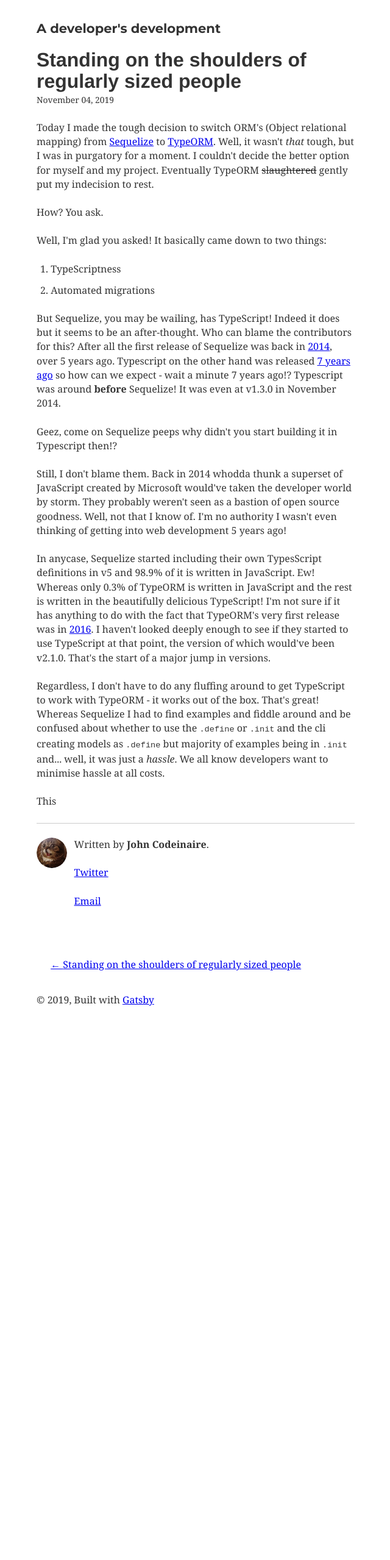
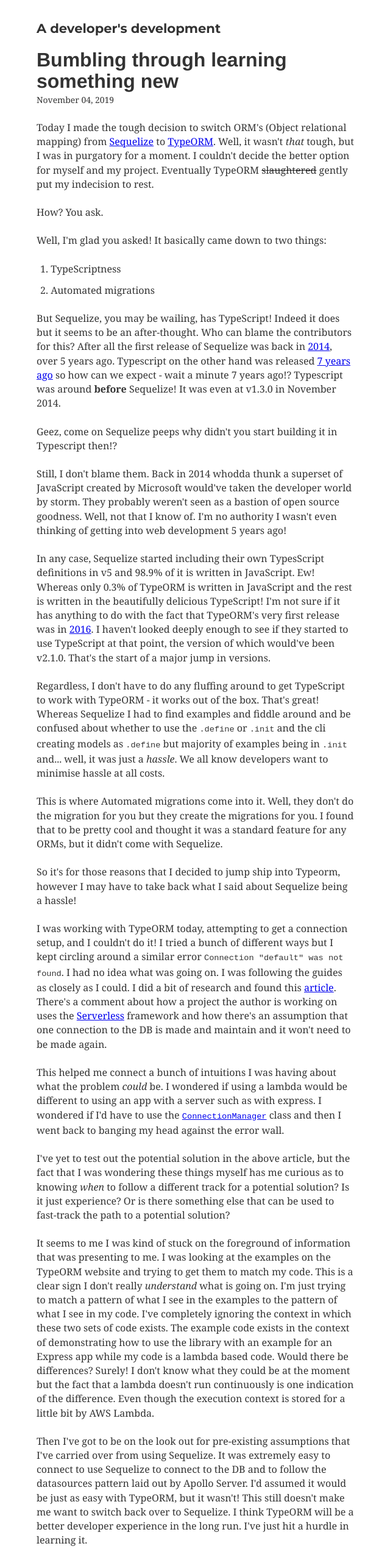
Before and after one commit to codeinaire/my-blog, a Gatsby site: page /the-learning-process/ in a window 1280 px wide. Shown: the top 2559 px of the page at 61% size, without its empty margins (319-959 px from the left). Before the commit the page ends 1687 px from the top, so only its background shows below. Built offline with nearby package versions, Linux system fonts and the light colour scheme; Gatsby itself is replaced by a stand-in of ours; some packages are replaced by stand-ins of ours; what typography-theme-irving would draw is missing.

Commit message:
Finished blog post from yesterday

```diff
--- a/content/blog/the-learning-process/index.md
+++ b/content/blog/the-learning-process/index.md
@@ -1,8 +1,8 @@
 ---
-title: Standing on the shoulders of regularly sized people
+title: Bumbling through learning something new
 date: "2019-11-04"
-description: A non-comprehensive thought trail of why BSD license and the like are great.
-tags: ["typeorm", "sequelize", ""]
+description: At first there's excitement then there's hair pulling
+tags: ["typeorm", "sequelize", "hassle"]
 ---
 
 Today I made the tough decision to switch ORM's (Object relational mapping) from [Sequelize](https://github.com/sequelize/sequelize) to [TypeORM](https://github.com/typeorm/typeorm). Well, it wasn't _that_ tough, but I was in purgatory for a moment. I couldn't decide the better option for myself and my project. Eventually TypeORM ~~slaughtered~~ gently put my indecision to rest.
@@ -19,8 +19,20 @@
 
 Still, I don't blame them. Back in 2014 whodda thunk a superset of JavaScript created by Microsoft would've taken the developer world by storm. They probably weren't seen as a bastion of open source goodness. Well, not that I know of. I'm no authority I wasn't even thinking of getting into web development 5 years ago!
 
-In anycase, Sequelize started including their own TypesScript definitions in v5 and 98.9% of it is written in JavaScript. Ew! Whereas only 0.3% of TypeORM is written in JavaScript and the rest is written in the beautifully delicious TypeScript! I'm not sure if it has anything to do with the fact that TypeORM's very first release was in [2016](https://github.com/typeorm/typeorm/releases?after=0.1.0). I haven't looked deeply enough to see if they started to use TypeScript at that point, the version of which would've been v2.1.0. That's the start of a major jump in versions.
+In any case, Sequelize started including their own TypesScript definitions in v5 and 98.9% of it is written in JavaScript. Ew! Whereas only 0.3% of TypeORM is written in JavaScript and the rest is written in the beautifully delicious TypeScript! I'm not sure if it has anything to do with the fact that TypeORM's very first release was in [2016](https://github.com/typeorm/typeorm/releases?after=0.1.0). I haven't looked deeply enough to see if they started to use TypeScript at that point, the version of which would've been v2.1.0. That's the start of a major jump in versions.
 
 Regardless, I don't have to do any fluffing around to get TypeScript to work with TypeORM - it works out of the box. That's great! Whereas Sequelize I had to find examples and fiddle around and be confused about whether to use the `.define` or `.init` and the cli creating models as `.define` but majority of examples being in `.init` and... well, it was just a _hassle_. We all know developers want to minimise hassle at all costs.
 
-This
+This is where Automated migrations come into it. Well, they don't do the migration for you but they create the migrations for you. I found that to be pretty cool and thought it was a standard feature for any ORMs, but it didn't come with Sequelize.
+
+So it's for those reasons that I decided to jump ship into Typeorm, however I may have to take back what I said about Sequelize being a hassle!
+
+I was working with TypeORM today, attempting to get a connection setup, and I couldn't do it! I tried a bunch of different ways but I kept circling around a similar error `Connection "default" was not found`. I had no idea what was going on. I was following the guides as closely as I could. I did a bit of research and found this [article](https://medium.com/safara-engineering/wiring-up-typeorm-with-serverless-5cc29a18824f). There's a comment about how a project the author is working on uses the [Serverless](https://serverless.com/) framework and how there's an assumption that one connection to the DB is made and maintain and it won't need to be made again.
+
+This helped me connect a bunch of intuitions I was having about what the problem _could_ be. I wondered if using a lambda would be different to using an app with a server such as with express. I wondered if I'd have to use the [`ConnectionManager`](https://typeorm.io/#/connection/using-connectionmanager) class and then I went back to banging my head against the error wall.
+
+I've yet to test out the potential solution in the above article, but the fact that I was wondering these things myself has me curious as to knowing _when_ to follow a different track for a potential solution? Is it just experience? Or is there something else that can be used to fast-track the path to a potential solution?
+
+It seems to me I was kind of stuck on the foreground of information that was presenting to me. I was looking at the examples on the TypeORM website and trying to get them to match my code. This is a clear sign I don't really _understand_ what is going on. I'm just trying to match a pattern of what I see in the examples to the pattern of what I see in my code. I've completely ignoring the context in which these two sets of code exists. The example code exists in the context of demonstrating how to use the library with an example for an Express app while my code is a lambda based code. Would there be differences? Surely! I don't know what they could be at the moment but the fact that a lambda doesn't run continuously is one indication of the difference. Even though the execution context is stored for a little bit by AWS Lambda.
+
+Then I've got to be on the look out for pre-existing assumptions that I've carried over from using Sequelize. It was extremely easy to connect to use Sequelize to connect to the DB and to follow the datasources pattern laid out by Apollo Server. I'd assumed it would be just as easy with TypeORM, but it wasn't! This still doesn't make me want to switch back over to Sequelize. I think TypeORM will be a better developer experience in the long run. I've just hit a hurdle in learning it.
```
